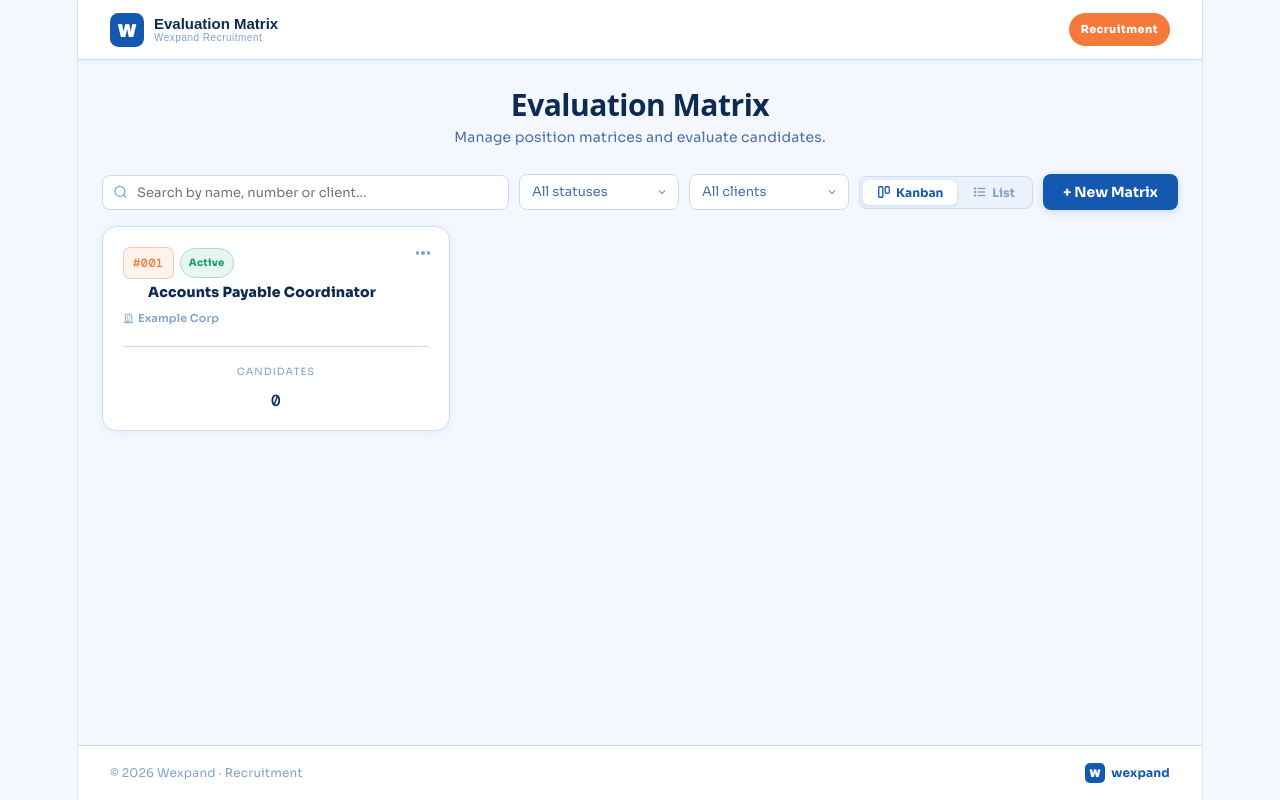
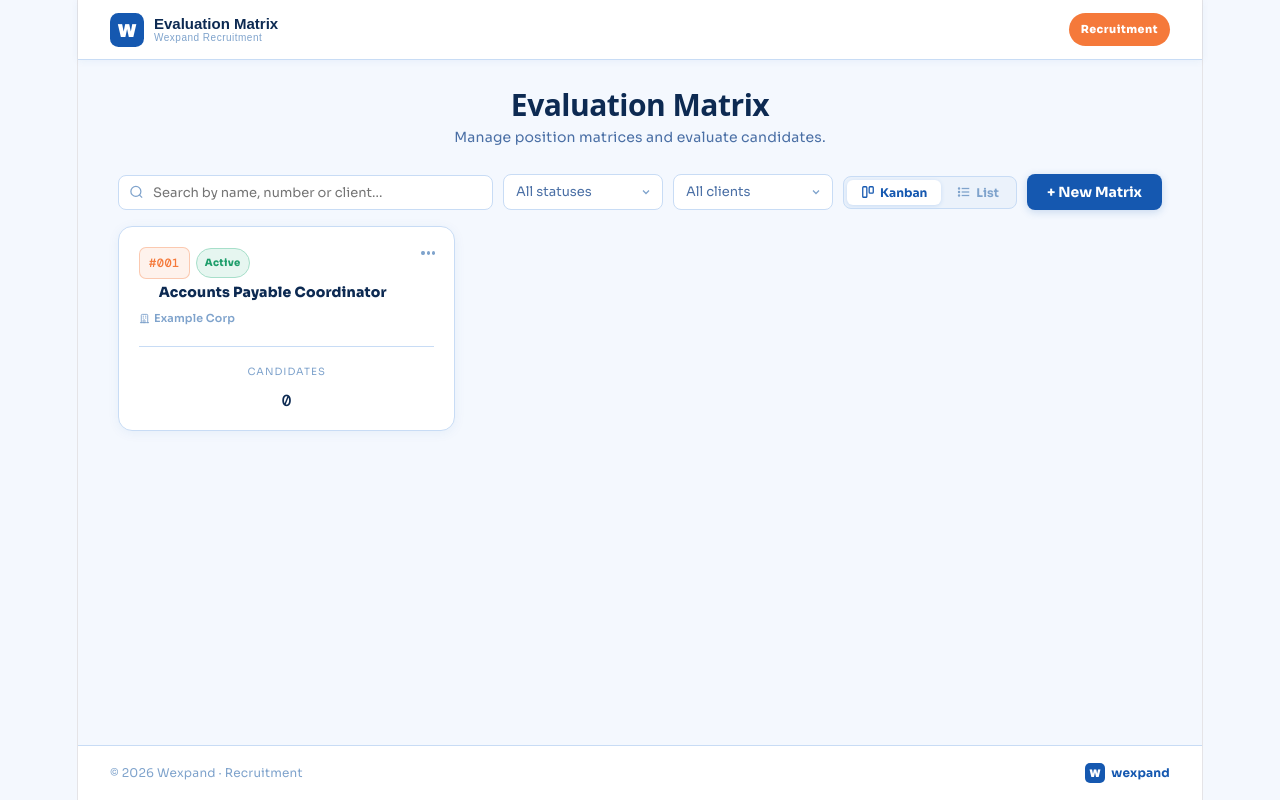
Before and after one commit to YayoMunoz/Evaluation-Matrix, a React (Vite) app: page / in a window 1280 px wide. Built offline with nearby package versions, Linux system fonts and the light colour scheme.

Commit message:
full width layout

```diff
--- a/src/App.jsx
+++ b/src/App.jsx
@@ -1144,7 +1144,7 @@ export default function App(){
     <div style={{minHeight:"100vh",background:B.bg,color:B.textDark,fontFamily:"'Sora','Segoe UI',sans-serif",display:"flex",flexDirection:"column"}}>
       <style>{`@import url('https://fonts.googleapis.com/css2?family=Sora:wght@400;600;700;800;900&family=DM+Mono:wght@400;500&display=swap');*{box-sizing:border-box}input:focus{border-color:${B.blue}!important;box-shadow:0 0 0 3px ${B.blue}22!important}button{transition:opacity 0.15s}button:hover{opacity:0.85}::-webkit-scrollbar{width:6px}::-webkit-scrollbar-track{background:${B.blueLight}}::-webkit-scrollbar-thumb{background:${B.border};border-radius:3px}`}</style>
 
-      <div style={{background:B.white,borderBottom:`1px solid ${B.border}`,padding:"0 32px",display:"flex",alignItems:"center",gap:12,height:60,boxShadow:`0 1px 8px ${B.blue}10`}}>
+      <div style={{background:B.white,borderBottom:`1px solid ${B.border}`,padding:"0 32px",display:"flex",alignItems:"center",gap:12,height:60,boxShadow:`0 1px 8px ${B.blue}10`,width:"100%"}}>
         <button onClick={()=>setView("home")} style={{background:"none",border:"none",cursor:"pointer",display:"flex",alignItems:"center",gap:10,padding:"6px 0"}}>
           <WexpandLogo size={34}/>
           <div style={{display:"flex",flexDirection:"column",alignItems:"flex-start"}}>
@@ -1162,7 +1162,7 @@ export default function App(){
         </div>
       </div>
 
-      <div style={{padding:"32px 24px",maxWidth:"100%",flex:1,width:"100%"}}>
+      <div style={{padding:"32px 40px",flex:1,width:"100%",boxSizing:"border-box"}}>
         {view==="home"&&<Home matrices={matrices} onSelect={id=>{setActiveMatrixId(id);setView("detail");}} onCreate={()=>{setActiveMatrixId(null);setView("newMatrix");}} onDelete={handleDeleteMatrix} onStatusChange={handleStatusChange}/>}
         {view==="newMatrix"&&(
           <><div style={{marginBottom:24}}><h2 style={{margin:0,color:B.textDark,fontSize:24,fontWeight:900}}>New Evaluation Matrix</h2><p style={{color:B.textMid,margin:"5px 0 0",fontSize:14}}>Enter the position number, client and name, then define the criteria.</p></div>
```
